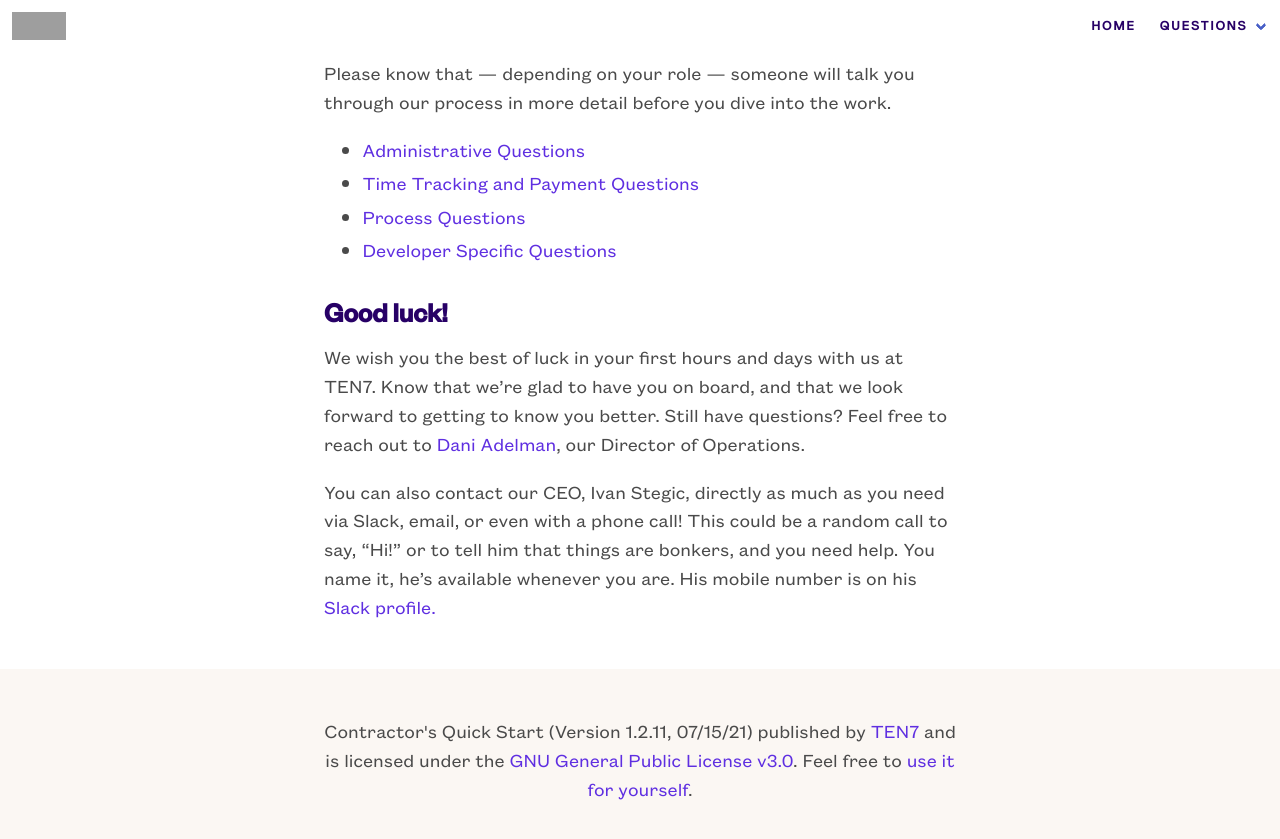
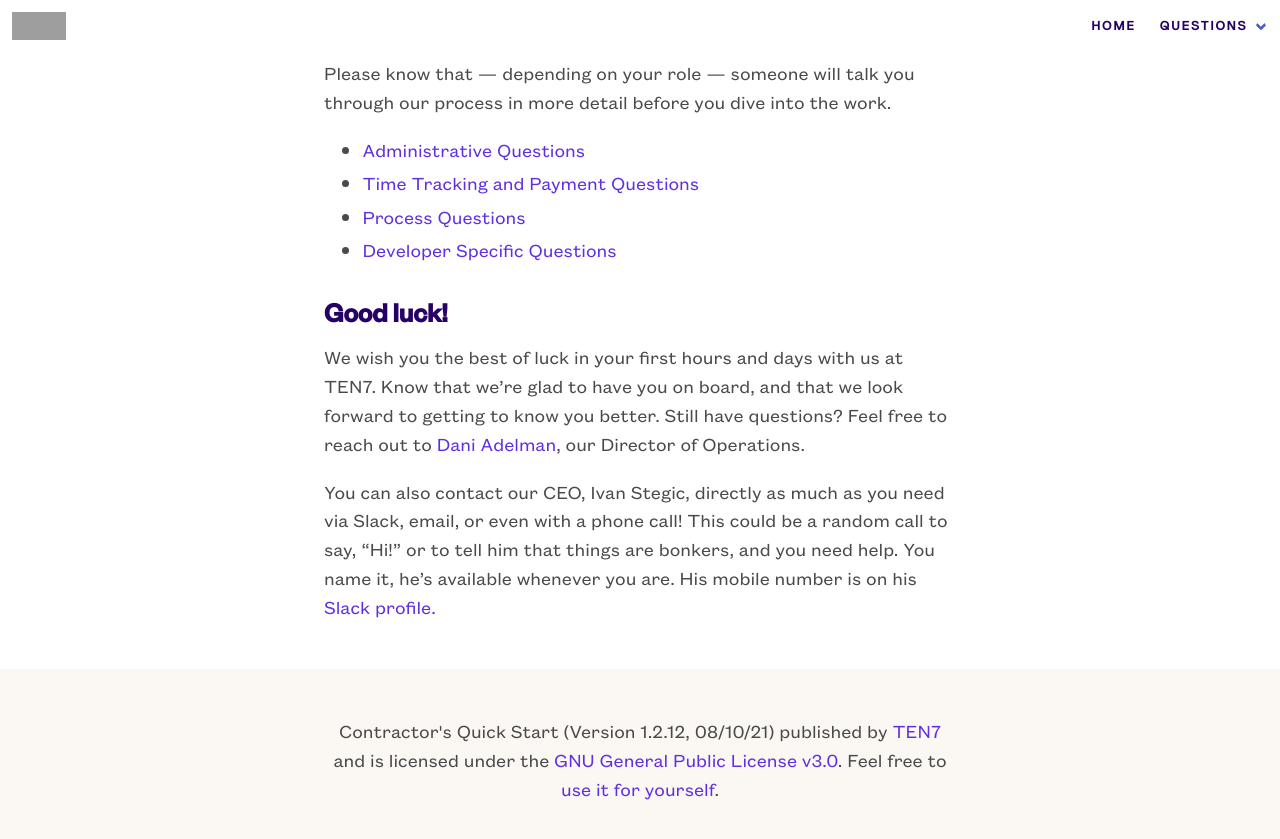
Before and after one commit to ten7/contractor.ten7.com, a Jekyll site: the page built from index.md, in a window 1280 px wide and 900 px high, scrolled down 1155 px. Shown: the top 839 px of the window. Built offline with Jekyll 4.4.1, drawn with Linux system fonts in a browser that asks for light colours; some web fonts are replaced; grey boxes are pictures that could not be loaded.

Commit message:
version bump

```diff
--- a/_config.yml
+++ b/_config.yml
@@ -2,7 +2,7 @@
 # site.title
 
 title: "Contractor's Quick Start"
-subtitle: "Version 1.2.11, 07/15/21"
+subtitle: "Version 1.2.12, 08/10/21"
 
 nav:
 - title: "Home"
```
